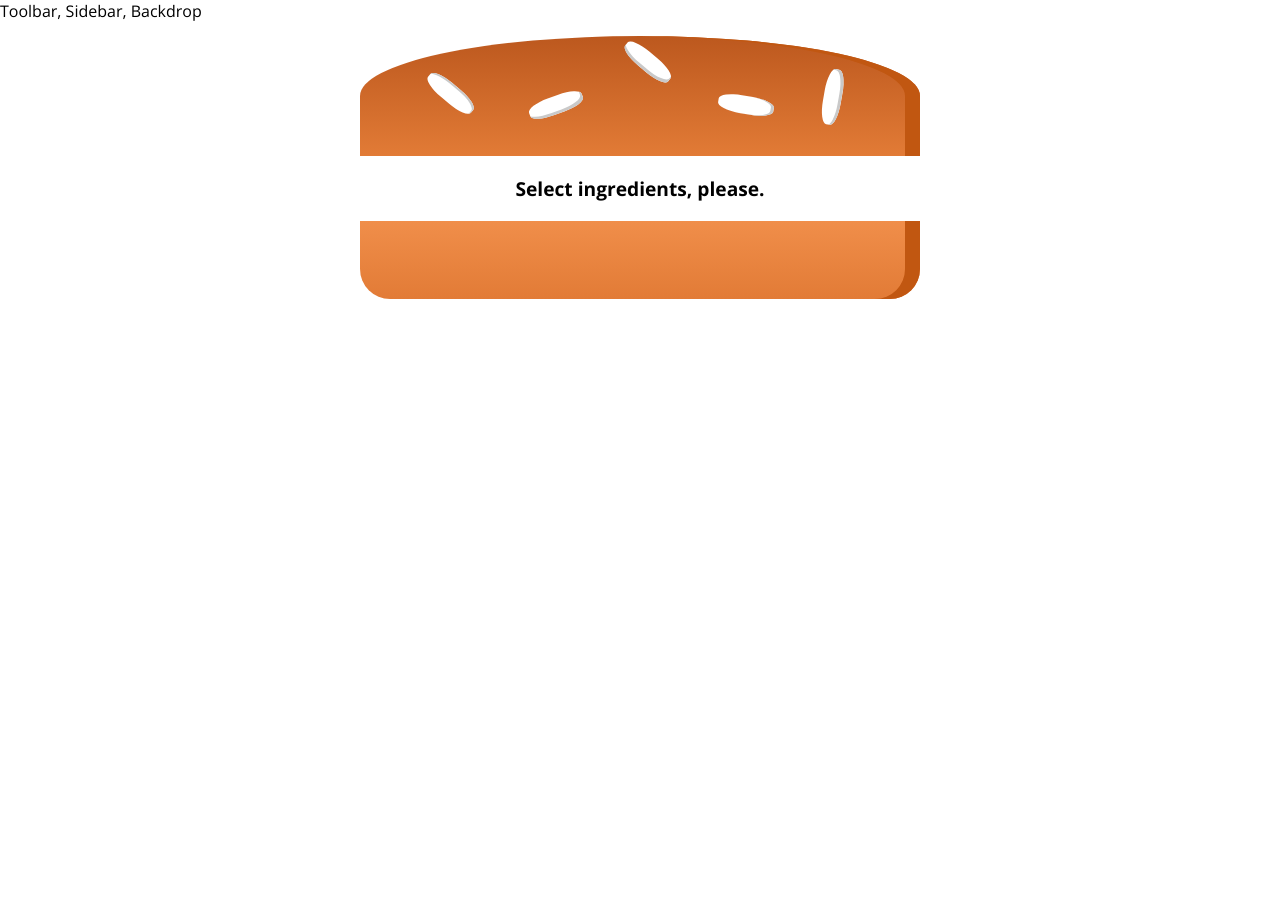
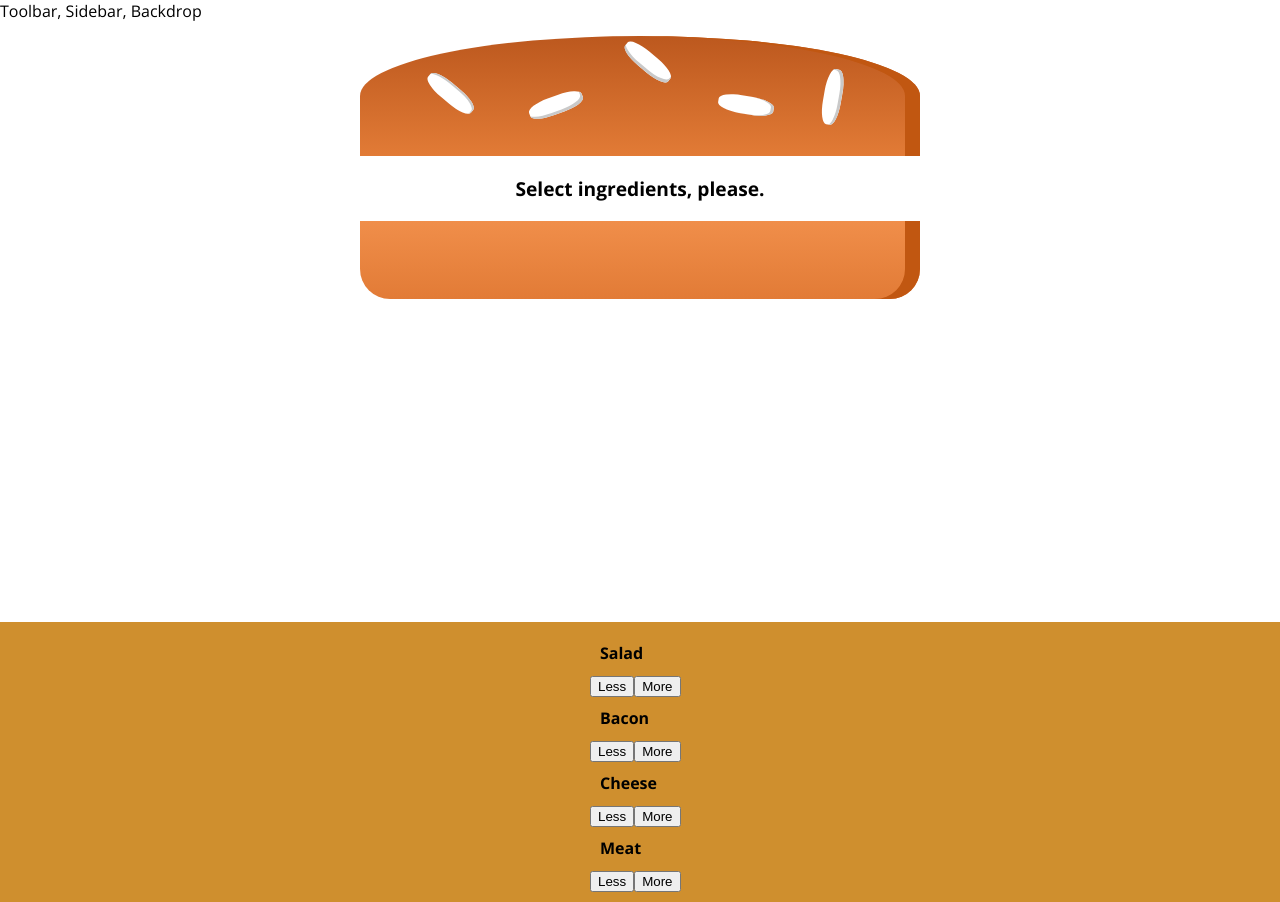
Before and after one commit to mpsingh17/Burger-Builder-ReactJS, a React (Create React App) app: page / in a window 1280 px wide. Before the commit the page ends 800 px from the top, so only its background shows below. Built offline with nearby package versions, Linux system fonts and the light colour scheme.

Commit message:
display burger builder and related components

```diff
--- /dev/null
+++ b/src/components/burger/build_controls/BuildControls.js
@@ -0,0 +1,23 @@
+import React from 'react';
+import styles from './BuildControls.module.css';
+import BuildControl from './build_control/BuildControl';
+
+const controls = [
+    { label: 'Salad', type: 'salad' },
+    { label: 'Bacon', type: 'bacon' },
+    { label: 'Cheese', type: 'cheese' },
+    { label: 'Meat', type: 'meat' },
+]
+
+const BuildControls = (props) => {
+
+    return (
+        <div className={styles.BuildControls}>
+            {controls.map(ctrl => (
+                <BuildControl key={ctrl.label} label={ctrl.label} />
+            ))}
+        </div>
+    )
+}
+
+export default BuildControls;
--- /dev/null
+++ b/src/components/burger/build_controls/BuildControls.module.css
@@ -0,0 +1,51 @@
+.BuildControls {
+    width: 100%;
+    background-color: #CF8F2E;
+    display: flex;
+    flex-flow: column;
+    align-items: center;
+    box-shadow: 0 2px 1px #ccc;
+    margin: auto;
+    padding: 10px 0;
+}
+
+.OrderButton {
+    background-color: #DAD735;
+    outline: none;
+    cursor: pointer;
+    border: 1px solid #966909;
+    color: #966909;
+    font-family: inherit;
+    font-size: 1.2em;
+    padding: 15px 30px;
+    box-shadow: 2px 2px 2px #966909;
+}
+
+.OrderButton:hover, .OrderButton:active {
+    background-color: #A0DB41;
+    border: 1px solid #966909;
+    color: #966909;
+}
+
+.OrderButton:disabled {
+    background-color: #C7C6C6;
+    cursor: not-allowed;
+    border: 1px solid #ccc;
+    color: #888888;
+}
+
+.OrderButton:not(:disabled) {
+    animation: enable 0.3s linear;
+}
+
+@keyframes enable {
+    0% {
+        transform: scale(1);
+    }
+    60% {
+        transform: scale(1.1);
+    }
+    100% {
+        transform: scale(1);
+    }
+}
--- /dev/null
+++ b/src/components/burger/build_controls/build_control/BuildControl.js
@@ -0,0 +1,14 @@
+import React from 'react';
+import styles from './BuildControl.module.css';
+
+const BuildControl = (props) => {
+    return (
+        <div>
+            <div className={styles.Label}>{props.label}</div>
+            <button className={styles.Less}>Less</button>
+            <button className={styles.More}>More</button>
+        </div>
+    );
+}
+
+export default BuildControl;
--- /dev/null
+++ b/src/components/burger/build_controls/build_control/BuildControl.module.css
@@ -0,0 +1,56 @@
+.BuildControl {
+    display: flex;
+    justify-content: space-between;
+    align-items: center;
+    margin: 5px 0;
+}
+
+.BuildControl button {
+    display: block;
+    font: inherit;
+    padding: 5px;
+    margin: 0 5px;
+    width: 80px;
+    border: 1px solid #AA6817;
+    cursor: pointer;
+    outline: none;
+}
+
+.BuildControl button:disabled {
+    background-color: #AC9980;
+    border: 1px solid #7E7365;
+    color: #ccc;
+    cursor: default;
+}
+
+.BuildControl button:hover:disabled {
+    background-color: #AC9980;
+    color: #ccc;
+    cursor: not-allowed;
+}
+
+.Label {
+    padding: 10px;
+    font-weight: bold;
+    width: 80px;
+}
+
+.BuildControl .Less {
+    background-color: #D39952;
+    color: white;
+}
+
+.BuildControl .More {
+    background-color: #8F5E1E;
+    color: white;
+}
+
+.BuildControl .Less:hover, .BuildControl .Less:active {
+    background-color: #DAA972;
+    color: white;
+}
+
+.BuildControl .More:hover,.BuildControl .More:active {
+    background-color: #99703F;
+    color: white;
+}
--- a/src/containers/burger_builder/BurgerBuilder.js
+++ b/src/containers/burger_builder/BurgerBuilder.js
@@ -1,5 +1,6 @@
 import React, {Component} from 'react';
 import Burger from '../../components/burger/Burger';
+import BuildControls from '../../components/burger/build_controls/BuildControls';
 
 class BurgerBuilder extends Component {
 
@@ -16,6 +17,7 @@ class BurgerBuilder extends Component {
         return (
             <React.Fragment>
                 <Burger ingredients={this.state.ingredients} />
+                <BuildControls />
             </React.Fragment>
         );
     }
```
